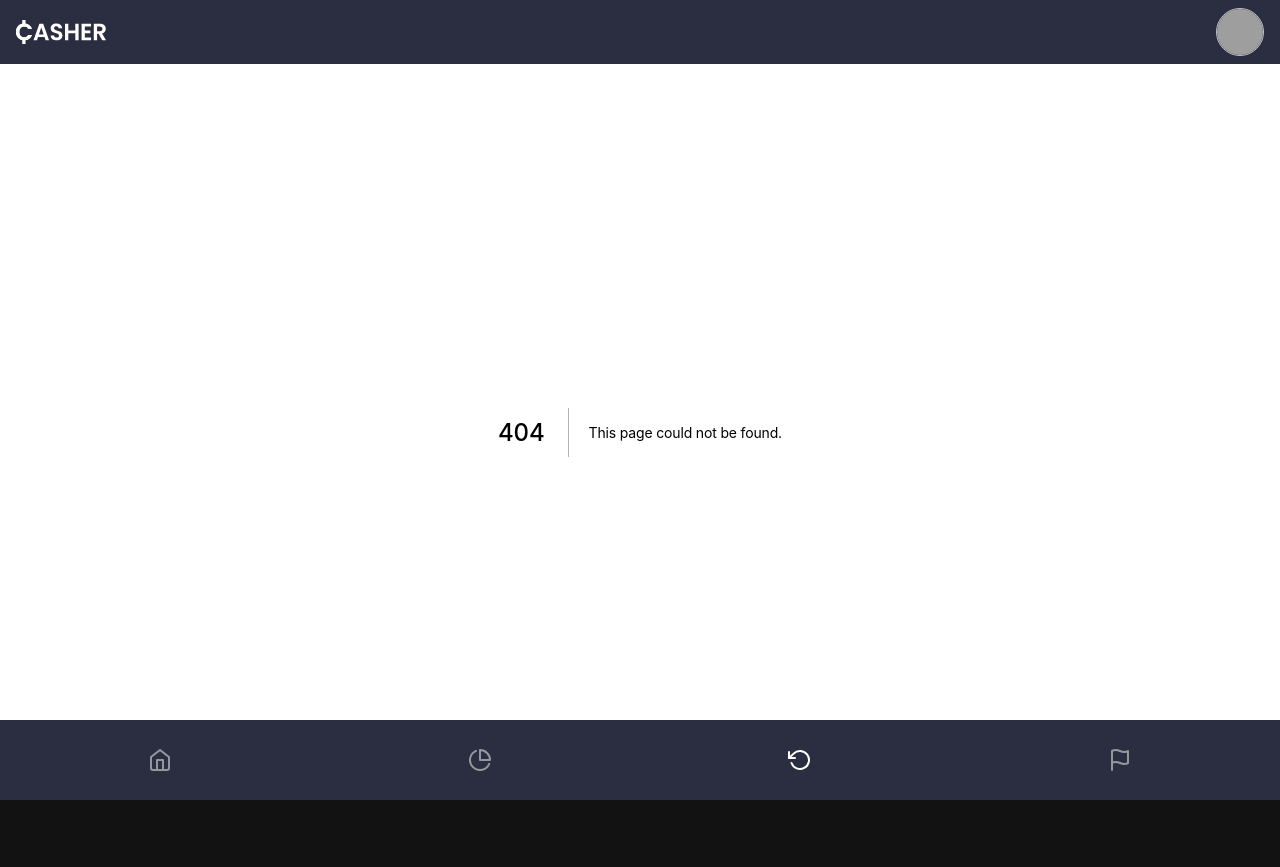
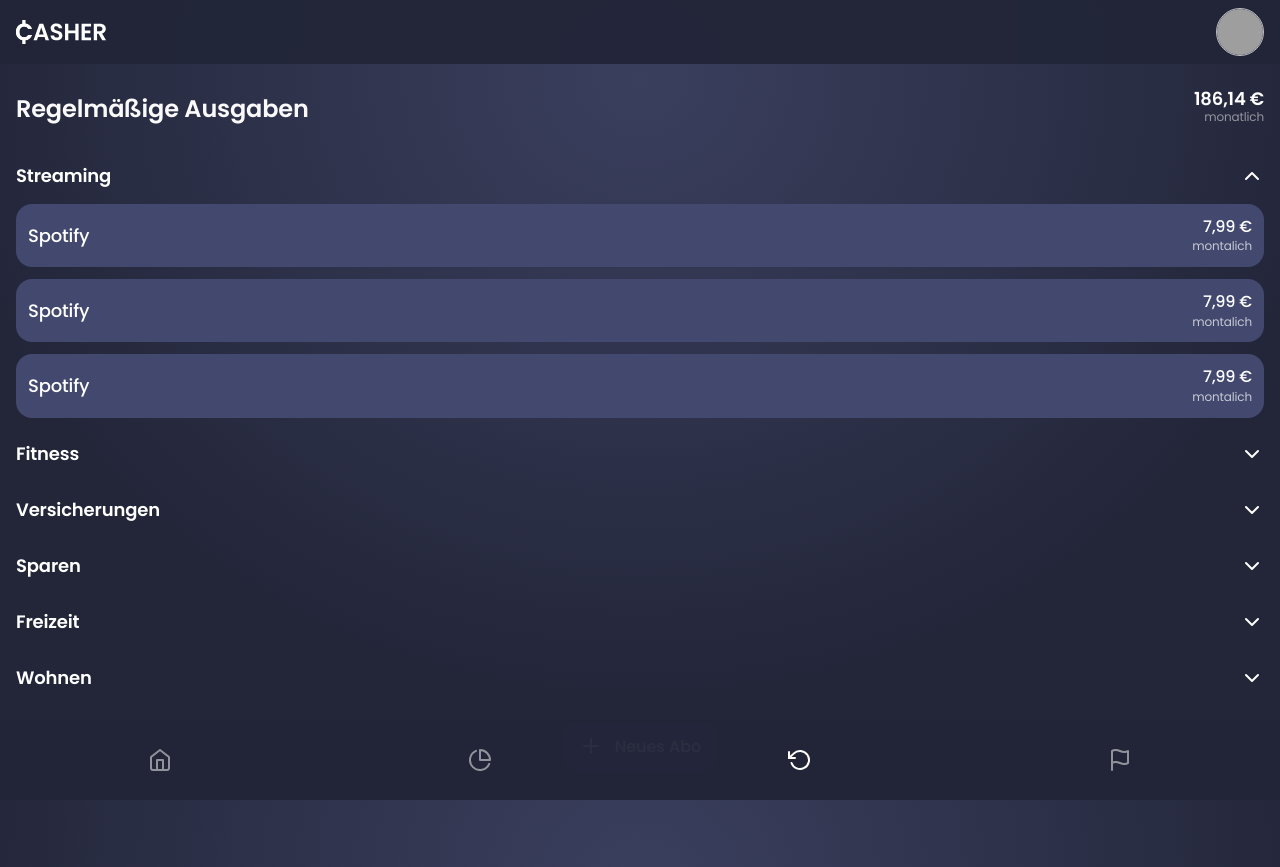
Before and after one commit to dennis-adamczyk/casher, a Next.js app: page /subscriptions in a window 1280 px wide. Before the commit this address had no page. Before the commit the page ends 800 px from the top, so only its background shows below. Built offline with nearby package versions, Linux system fonts and the light colour scheme; grey boxes are pictures that could not be loaded.

Commit message:
Add subscription page
Add collapse component
Add subscription card

```diff
--- /dev/null
+++ b/components/common/Collapse.tsx
@@ -0,0 +1,100 @@
+import css from '@styled-system/css';
+import { FC, ReactNode, useEffect, useRef, useState } from 'react';
+import { ChevronDown } from 'react-feather';
+import styled from 'styled-components';
+import { margin, MarginProps } from 'styled-system';
+
+interface CollapseWrapperProps extends MarginProps {
+  maxHeight: number;
+}
+
+const CollapseWrapper = styled.section.attrs<CollapseWrapperProps>(({ maxHeight }) => ({
+  style: {
+    height: `${maxHeight}px`,
+  },
+}))<CollapseWrapperProps>(
+  ({ theme }) =>
+    css({
+      overflow: 'hidden',
+      transitionDuration: theme.transitions.duration.medium,
+      transitionProperty: 'all',
+      transitionTimingFunction: theme.transitions.timingFunction.normal,
+    }),
+  margin,
+);
+
+const CollapseHeader = styled.header(
+  css({
+    display: 'flex',
+    justifyContent: 'space-between',
+    alignItems: 'center',
+    paddingY: 2,
+  }),
+);
+
+const CollapseHeaderTitle = styled.h2(
+  css({
+    fontSize: 'large',
+    fontWeight: 'semiBold',
+  }),
+);
+
+interface CollapseIconProps {
+  open?: boolean;
+}
+
+const CollapseIcon = styled(ChevronDown)<CollapseIconProps>(({ theme, open }) =>
+  css({
+    ...(open && {
+      transform: 'rotate(180deg)',
+    }),
+    transitionDuration: theme.transitions.duration.medium,
+    transitionProperty: 'transform',
+    transitionTimingFunction: theme.transitions.timingFunction.normal,
+  }),
+);
+
+const CollapseBody = styled.div(
+  css({
+    paddingTop: 2,
+  }),
+);
+
+interface CollapseProps extends Omit<CollapseWrapperProps, 'maxHeight'> {
+  title: string;
+  defaultOpen?: boolean;
+  children: ReactNode;
+}
+
+const Collapse: FC<CollapseProps> = ({ children, title, defaultOpen = false, ...props }) => {
+  const [open, setOpen] = useState(defaultOpen);
+  const [heights, setHeights] = useState({ close: 40, open: 40 });
+
+  const collapseWrapper = useRef<HTMLDivElement>(null);
+  const header = useRef<HTMLDivElement>(null);
+
+  useEffect(() => {
+    console.log(
+      collapseWrapper.current,
+      collapseWrapper.current?.scrollHeight,
+      header.current,
+      header.current?.offsetHeight,
+    );
+    setHeights({
+      open: collapseWrapper.current?.scrollHeight || 0,
+      close: header.current?.offsetHeight || 0,
+    });
+  }, []);
+
+  return (
+    <CollapseWrapper {...props} ref={collapseWrapper} maxHeight={open ? heights.open : heights.close}>
+      <CollapseHeader ref={header} onClick={() => setOpen((open) => !open)}>
+        <CollapseHeaderTitle>{title}</CollapseHeaderTitle>
+        <CollapseIcon open={open} />
+      </CollapseHeader>
+      <CollapseBody>{children}</CollapseBody>
+    </CollapseWrapper>
+  );
+};
+
+export default Collapse;
--- /dev/null
+++ b/components/common/SubscriptionCard.tsx
@@ -0,0 +1,72 @@
+import { formatCurrency } from '@/helpers/formatter';
+import { SubscriptionData } from '@/pages/subscriptions';
+import css from '@styled-system/css';
+import { FC, ReactNode } from 'react';
+import styled from 'styled-components';
+import { margin, MarginProps } from 'styled-system';
+
+interface SubscriptionCardWrapperProps extends MarginProps {}
+
+const SubscriptionCardWrapper = styled.article(
+  css({
+    display: 'flex',
+    justifyContent: 'space-between',
+    alignItems: 'center',
+    backgroundColor: 'midnight.400',
+    borderRadius: 'normal',
+    padding: 3,
+  }),
+  margin,
+);
+
+const SubscriptionCardName = styled.h3(
+  css({
+    fontSize: 'large',
+    fontWeight: 'medium',
+  }),
+);
+
+const SubscriptionCardAmountWrapper = styled.div(
+  css({
+    display: 'flex',
+    flexDirection: 'column',
+    justifyContent: 'center',
+    alignItems: 'flex-end',
+    marginLeft: 5,
+  }),
+);
+
+const SubscriptionCardAmount = styled.p(
+  css({
+    fontWeight: 'medium',
+    textAlign: 'right',
+    lineHeight: 'body',
+  }),
+);
+
+const SubscriptionCardAmountInterval = styled.p(
+  css({
+    fontSize: 'small',
+    color: 'white.opacity.7',
+    textAlign: 'right',
+    lineHeight: 'body',
+  }),
+);
+
+interface SubscriptionCardProps
+  extends Pick<SubscriptionData, 'name' | 'amount' | 'interval'>,
+    SubscriptionCardWrapperProps {}
+
+const SubscriptionCard: FC<SubscriptionCardProps> = ({ name, amount, interval, ...props }) => {
+  return (
+    <SubscriptionCardWrapper {...props}>
+      <SubscriptionCardName>{name}</SubscriptionCardName>
+      <SubscriptionCardAmountWrapper>
+        <SubscriptionCardAmount>{formatCurrency(amount)}</SubscriptionCardAmount>
+        <SubscriptionCardAmountInterval>{interval}</SubscriptionCardAmountInterval>
+      </SubscriptionCardAmountWrapper>
+    </SubscriptionCardWrapper>
+  );
+};
+
+export default SubscriptionCard;
--- a/constants/theme.ts
+++ b/constants/theme.ts
@@ -107,6 +107,7 @@
     opacity: {
       subtle8: rgba('#FFF', 0.08),
       1: rgba('#FFF', 0.1),
+      5: rgba('#FFF', 0.5),
       7: rgba('#FFF', 0.7),
       9: rgba('#FFF', 0.9),
     },
@@ -292,7 +293,7 @@
   colors: {
     ...styleSystem.colors,
     text: styleSystem.colors.white.default,
-    body: styleSystem.colors.gray[100],
+    body: styleSystem.colors.gray[50] as string,
     primary: {
       ...styleSystem.colors.blue,
       default: styleSystem.colors.blue[500],
--- /dev/null
+++ b/pages/subscriptions.tsx
@@ -0,0 +1,129 @@
+import AddSubscriptionButton from '@/components/common/AddButton';
+import Collapse from '@/components/common/Collapse';
+import SubscriptionCard from '@/components/common/SubscriptionCard';
+import Content from '@/components/layout/Content';
+import css from '@styled-system/css';
+import type { NextPage } from 'next';
+import styled from 'styled-components';
+
+const SubscriptionsHeader = styled.header(
+  css({
+    display: 'flex',
+    justifyContent: 'space-between',
+    alignItems: 'flex-end',
+    marginBottom: 6,
+  }),
+);
+
+const SubscriptionsTitle = styled.h1(
+  css({
+    fontSize: 5,
+    fontWeight: 'semiBold',
+    color: 'body',
+  }),
+);
+
+const SubscriptionsTotalWrapper = styled.div(
+  css({
+    display: 'flex',
+    flexDirection: 'column',
+    justifyContent: 'flex-end',
+    alignItems: 'flex-end',
+    marginLeft: 4,
+  }),
+);
+
+const SubscriptionsTotal = styled.p(
+  css({
+    fontSize: 'large',
+    fontWeight: 'semiBold',
+    textAlign: 'right',
+    whiteSpace: 'nowrap',
+  }),
+);
+
+const SubscriptionsTotalInterval = styled.p(
+  css({
+    fontSize: 'small',
+    textAlign: 'right',
+    color: 'white.opacity.5',
+  }),
+);
+
+const SubscriptionCollapse = styled(Collapse)(
+  css({
+    marginBottom: 4,
+
+    '&:last-child': {
+      marginBottom: 0,
+    },
+  }),
+);
+
+const SubscriptionCollapseCard = styled(SubscriptionCard)(
+  css({
+    marginBottom: 3,
+
+    '&:last-child': {
+      marginBottom: 0,
+    },
+  }),
+);
+
+export interface SubscriptionData {
+  id: number;
+  name: string;
+  amount: number;
+  bankAccountId: number;
+  categoryId: number;
+  interval: string;
+}
+
+const Subscriptions: NextPage = () => {
+  return (
+    <Content>
+      <SubscriptionsHeader>
+        <SubscriptionsTitle>Regelmäßige Ausgaben</SubscriptionsTitle>
+        <SubscriptionsTotalWrapper>
+          <SubscriptionsTotal>186,14 €</SubscriptionsTotal>
+          <SubscriptionsTotalInterval>monatlich</SubscriptionsTotalInterval>
+        </SubscriptionsTotalWrapper>
+      </SubscriptionsHeader>
+
+      <SubscriptionCollapse title="Streaming" defaultOpen>
+        <SubscriptionCollapseCard name="Spotify" amount={7.99} interval="montalich" />
+        <SubscriptionCollapseCard name="Spotify" amount={7.99} interval="montalich" />
+        <SubscriptionCollapseCard name="Spotify" amount={7.99} interval="montalich" />
+      </SubscriptionCollapse>
+
+      <SubscriptionCollapse title="Fitness">
+        <SubscriptionCollapseCard name="Spotify" amount={7.99} interval="montalich" />
+        <SubscriptionCollapseCard name="Spotify" amount={7.99} interval="montalich" />
+      </SubscriptionCollapse>
+
+      <SubscriptionCollapse title="Versicherungen">
+        <SubscriptionCollapseCard name="Spotify" amount={7.99} interval="montalich" />
+        <SubscriptionCollapseCard name="Spotify" amount={7.99} interval="montalich" />
+      </SubscriptionCollapse>
+
+      <SubscriptionCollapse title="Sparen">
+        <SubscriptionCollapseCard name="Spotify" amount={7.99} interval="montalich" />
+        <SubscriptionCollapseCard name="Spotify" amount={7.99} interval="montalich" />
+      </SubscriptionCollapse>
+
+      <SubscriptionCollapse title="Freizeit">
+        <SubscriptionCollapseCard name="Spotify" amount={7.99} interval="montalich" />
+        <SubscriptionCollapseCard name="Spotify" amount={7.99} interval="montalich" />
+      </SubscriptionCollapse>
+
+      <SubscriptionCollapse title="Wohnen">
+        <SubscriptionCollapseCard name="Spotify" amount={7.99} interval="montalich" />
+        <SubscriptionCollapseCard name="Spotify" amount={7.99} interval="montalich" />
+      </SubscriptionCollapse>
+
+      <AddSubscriptionButton>Neues Abo</AddSubscriptionButton>
+    </Content>
+  );
+};
+
+export default Subscriptions;
```
Also changed, not shown: data/subscriptions.json (+11 -11 lines), pages/goals.tsx (+1 -10 lines).
